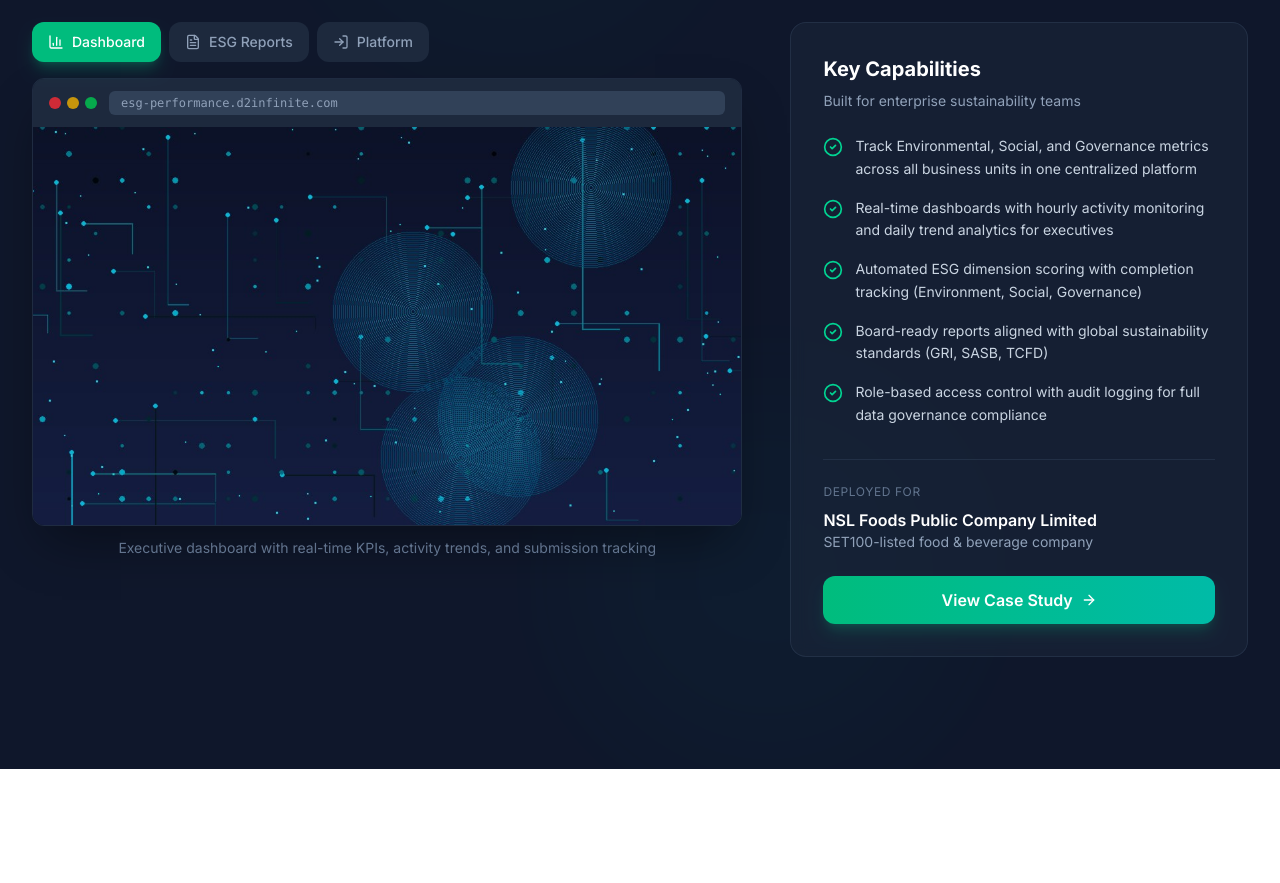
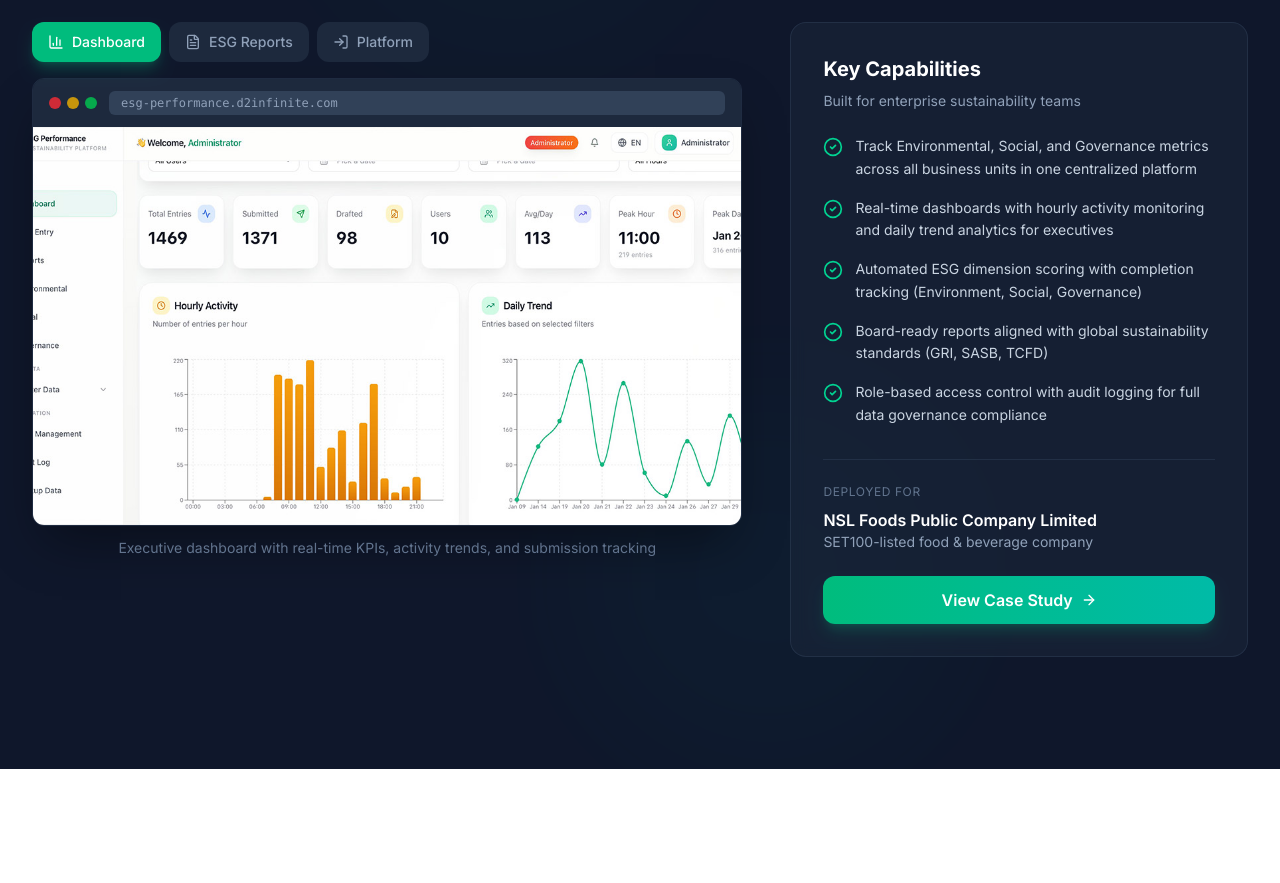
Before and after one commit to dssnslfoods/d2infinite, a Next.js app: page /en in a window 1280 px wide. Shown: the part 5660-6543 px from the top of the page. Built offline with nearby package versions, Linux system fonts and the light colour scheme.

Commit message:
Replace ESG showcase tab images with numbered JPGs
- Dashboard tab: esg-performance-dashboard.png → 3.jpg
- ESG Reports tab: trend-chart-analytics.png → 1.jpg
- Platform tab: esg-smart-performance-login.png → 2.jpg

https://claude.ai/code/session_011DuiY9ea7yMQrZtuxEufRH

```diff
--- a/src/components/home/ESGShowcaseSection.tsx
+++ b/src/components/home/ESGShowcaseSection.tsx
@@ -12,17 +12,17 @@ const tabs = [
   {
     key: 'dashboard',
     icon: BarChart3,
-    image: '/images/products/esg-performance-dashboard.png',
+    image: '/images/products/3.jpg',
   },
   {
     key: 'reports',
     icon: FileText,
-    image: '/images/products/trend-chart-analytics.png',
+    image: '/images/products/1.jpg',
   },
   {
     key: 'platform',
     icon: LogIn,
-    image: '/images/products/esg-smart-performance-login.png',
+    image: '/images/products/2.jpg',
   },
 ];
 
```
